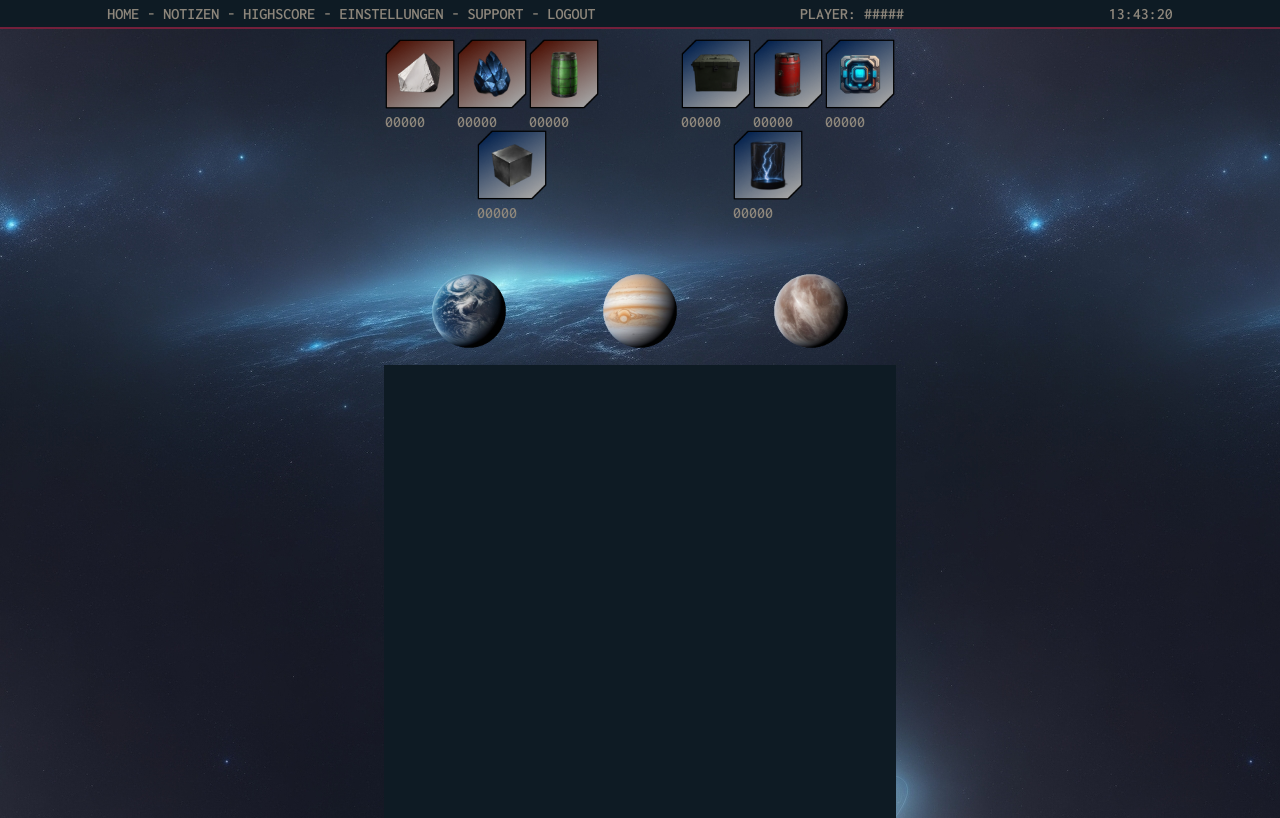
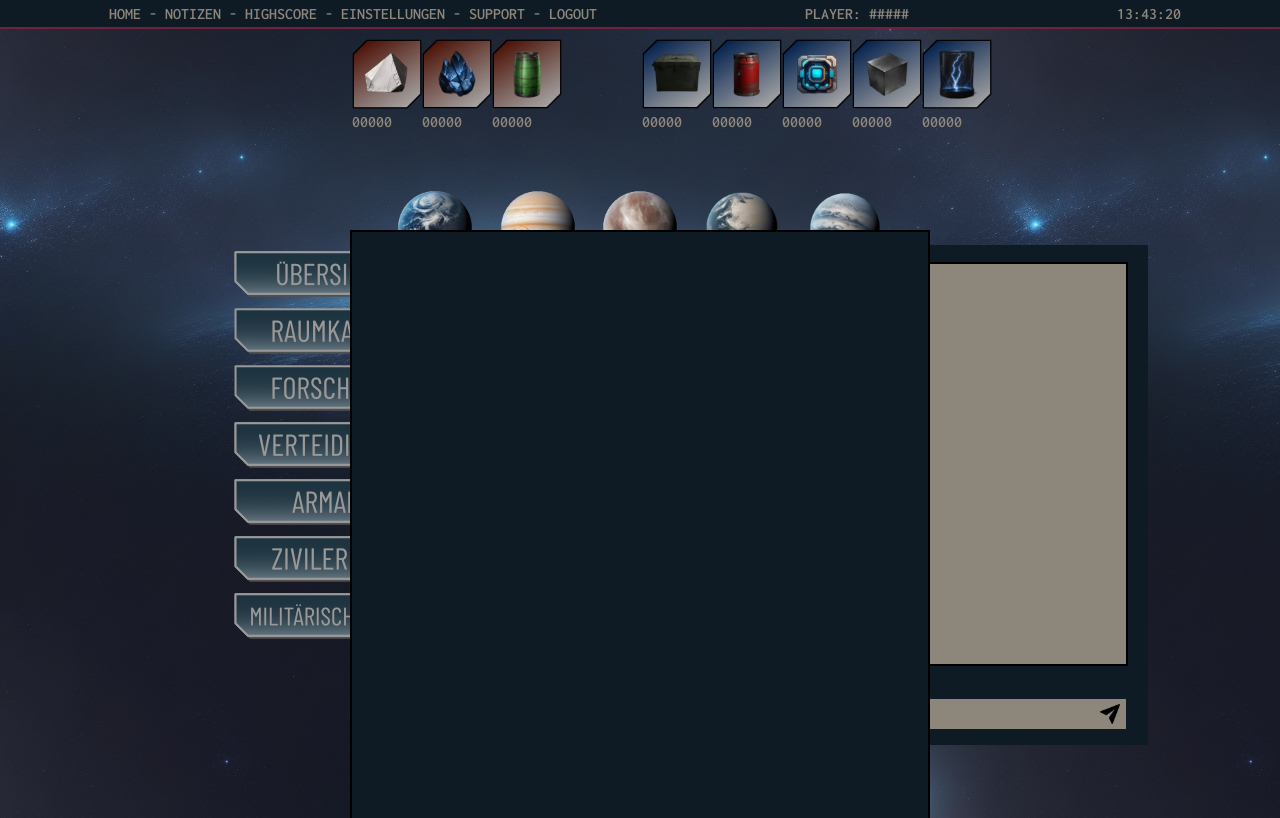
Before and after one commit to Freeman010/projektarbeit_browsergame, a website: page Maik/maik.html in a window 1280 px wide. Shown: the top 818 px of the page. Drawn offline with Linux system fonts and the light colour scheme.

Commit message:
bruh zu viel geändert. vieles neu

```diff
--- a/Maik/maik.html
+++ b/Maik/maik.html
@@ -28,8 +28,6 @@
             <p class="head-text-right">PLAYER: #####</p>
             <div id="clock"></div>
             <!-- --- -->
-
-
         </div>
     </header>
     <main>
@@ -69,6 +67,7 @@
             </div>
         </div>
         <!-- --- -->
+
         <!-- PLANETS -->
         <div class="planets">
             <div>
@@ -80,10 +79,44 @@
             <div>
                 <a href="#"><img src="img/planets/p-3.png" alt="planet3"></a>
             </div>
+            <div>
+                <a href="#"><img src="img/planets/p-4.png" alt="planet4"></a>
+            </div>
+            <div>
+                <a href="#"><img src="img/planets/p-5.png" alt="planet5"></a>
+            </div>
         </div>
         <!-- --- -->
-        <!-- main-box -->
-        <div class="main-box"></div>
+
+        <div class="main-body">
+
+            <!-- LEFT-NAV -->
+            <div class="nav-box">
+                <a class="button-1" href="#"></a>
+                <a class="button-2" href="#"></a>
+                <a class="button-3" href="#"></a>
+                <a class="button-4" href="#"></a>
+                <a class="button-5" href="#"></a>
+                <a class="button-6" href="#"></a>
+                <a class="button-7" href="#"></a>
+            </div>
+            <!-- --- -->
+
+            <!-- MAIN-BOX -->
+            <div class="main-box">
+
+            </div>
+            <!-- --- -->
+
+            <!-- CHAT-BOX -->
+            <div class="chat-box">
+                <div class="chat"></div>
+                <div class="message-box">
+                    <img width="20px" src="img/icons/send-icon.png" alt="">
+                </div>
+            </div>
+
+        </div>
         <!-- --- -->
     </main>
     <footer>
--- a/Maik/style.css
+++ b/Maik/style.css
@@ -17,6 +17,7 @@ header a:hover {
 }
 
 .head-bar {
+    width: 100%;
     display: flex;
     flex-wrap: wrap;
     padding: 5px;
@@ -41,10 +42,9 @@ p {
 }
 
 .ressorcen {
-    width: 40%;
+    width: 45%;
     padding: 10px;
     display: flex;
-    flex-wrap: wrap;
 }
 
 .extra-space {
@@ -53,18 +53,134 @@ p {
 
 .planets {
     width: 40%;
+    height: 150px;
     display: flex;
-
 }
 
 .planets img {
     width: 100px;
     margin-top: 30px;
+    transition: transform 0.4s;
+}
+
+.planets img:hover {
+    width: 100px;
+    margin-top: 30px;
+    transform: translateY(-30px);
+}
+
+.main-body {
+    width: 100%;
+    height: 1000px;
+    display: flex;
+    justify-content: center;
+}
+
+.nav-box {
+    width: 300px;
+    height: 400px;
+    display: flex;
+    flex-direction: column;
+    position: relative;
+    left: 165px;
+    bottom: 345px;
 }
 
 .main-box {
-    width: 40%;
+    width: 45%;
     height: 1000px;
+    margin-top: -60px;
+    border: 2px solid black;
+    background-color: #0e1b24;
+    z-index: 2;
+}
+
+.chat-box {
+    background-color: #0e1b24;
+    width: 300px;
+    height: 500px;
+    display: flex;
+    flex-direction: column;
     position: relative;
-    background-color: #0e1b24;
+    right: 115px;
+    bottom: 295px;
 }
+
+.chat {
+    width: 85%;
+    height: 400px;
+    background-color: #8D867B;
+    border: black 2px solid;
+}
+
+.message-box {
+    background-color: #8D867B;
+    width: 85%;
+    height: 30px;
+}
+
+.message-box img {
+    margin: 5px 5px 5px 90%;
+}
+
+.nav-box a{
+    width: 200px;
+    height: 50px;
+}
+
+.button-1 {
+    background-image: url(img/BUTTONS_RDY/BEFORE/übersicht_before.png);
+}
+
+.button-1:hover {
+    background-image: url(img/BUTTONS_RDY/after/übersicht_after.png);
+}
+
+.button-2 {
+    background-image: url(img/BUTTONS_RDY/BEFORE/raumkarte_before.png);
+}
+
+.button-2:hover {
+    background-image: url(img/BUTTONS_RDY/AFTER/raumkarte_after.png);
+}
+
+.button-3 {
+    background-image: url(img/BUTTONS_RDY/BEFORE/forschung_before.png);
+}
+
+.button-3:hover {
+    background-image: url(img/BUTTONS_RDY/AFTER/forschung_after.png);
+}
+
+.button-4 {
+    background-image: url(img/BUTTONS_RDY/BEFORE/verteidigung_before.png);
+}
+
+.button-4:hover {
+    background-image: url(img/BUTTONS_RDY/AFTER/verteidigung_after.png);
+}
+
+
+.button-5 {
+    background-image: url(img/BUTTONS_RDY/BEFORE/armada_before.png);
+}
+
+.button-5:hover {
+    background-image: url(img/BUTTONS_RDY/AFTER/armada_after.png);
+}
+
+.button-6 {
+    background-image: url(img/BUTTONS_RDY/BEFORE/zivil_before.png);
+}
+
+.button-6:hover {
+    background-image: url(img/BUTTONS_RDY/AFTER/zivil_after.png);
+}
+
+.button-7 {
+    background-image: url(img/BUTTONS_RDY/BEFORE/militär_before.png);
+}
+
+.button-7:hover {
+    background-image: url(img/BUTTONS_RDY/AFTER/militär_after.png);
+}
```
Also changed, not shown: Maik/img/BUTTONS_RDY/AFTER/armada_after.png (added), Maik/img/BUTTONS_RDY/AFTER/forschung_after.png (added), Maik/img/BUTTONS_RDY/AFTER/militär_after.png (added), Maik/img/BUTTONS_RDY/AFTER/raumkarte_after.png (added), Maik/img/BUTTONS_RDY/AFTER/verteidigung_after.png (added), Maik/img/BUTTONS_RDY/AFTER/zivil_after.png (added), Maik/img/BUTTONS_RDY/AFTER/übersicht_after.png (added), Maik/img/BUTTONS_RDY/BEFORE/armada_before.png (added), Maik/img/BUTTONS_RDY/BEFORE/forschung_before.png (added), Maik/img/BUTTONS_RDY/BEFORE/militär_before.png (added), Maik/img/BUTTONS_RDY/BEFORE/raumkarte_before.png (added), Maik/img/BUTTONS_RDY/BEFORE/verteidigung_before.png (added), Maik/img/BUTTONS_RDY/BEFORE/zivil_before.png (added), Maik/img/BUTTONS_RDY/BEFORE/übersicht_before.png (added), 1 more files.
